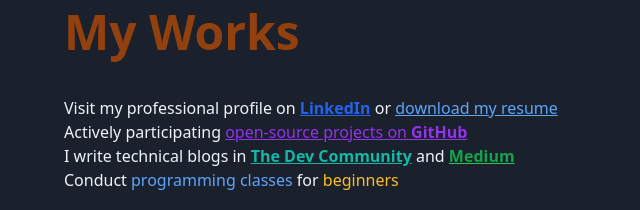
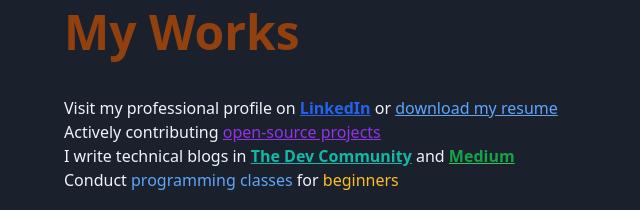
Before and after one commit to jaamaalxyz/jaamaalxyz.github.io, a Next.js app: page / in a window 1280 px wide. Shown: the part 900-1110 px from the top of the page, without its empty margins (256-896 px from the left). Built offline with nearby package versions, Linux system fonts and the light colour scheme.

Commit message:
remove github text

```diff
--- a/components/Works.tsx
+++ b/components/Works.tsx
@@ -24,14 +24,13 @@
       </Link>
     </p>
     <p>
-      Actively participating{' '}
+      Actively contributing{' '}
       <Link href="https://github.com/jaamaalxyz">
         <a
           target="_blank"
           className="text-purple-600 underline decoration-purple-600"
         >
-          open-source projects on
-          <span className="font-bold"> GitHub</span>
+          open-source projects
         </a>
       </Link>
     </p>
```
